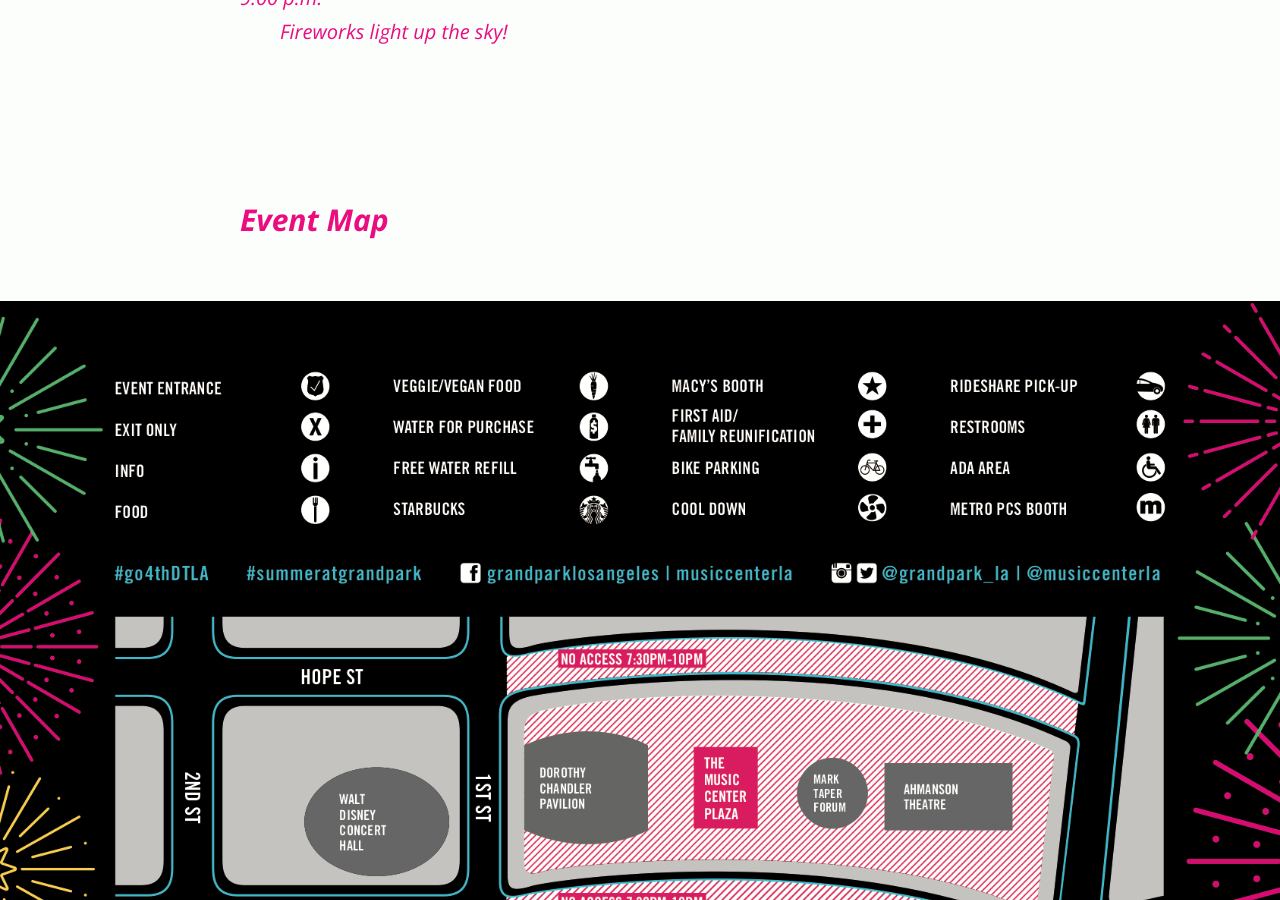
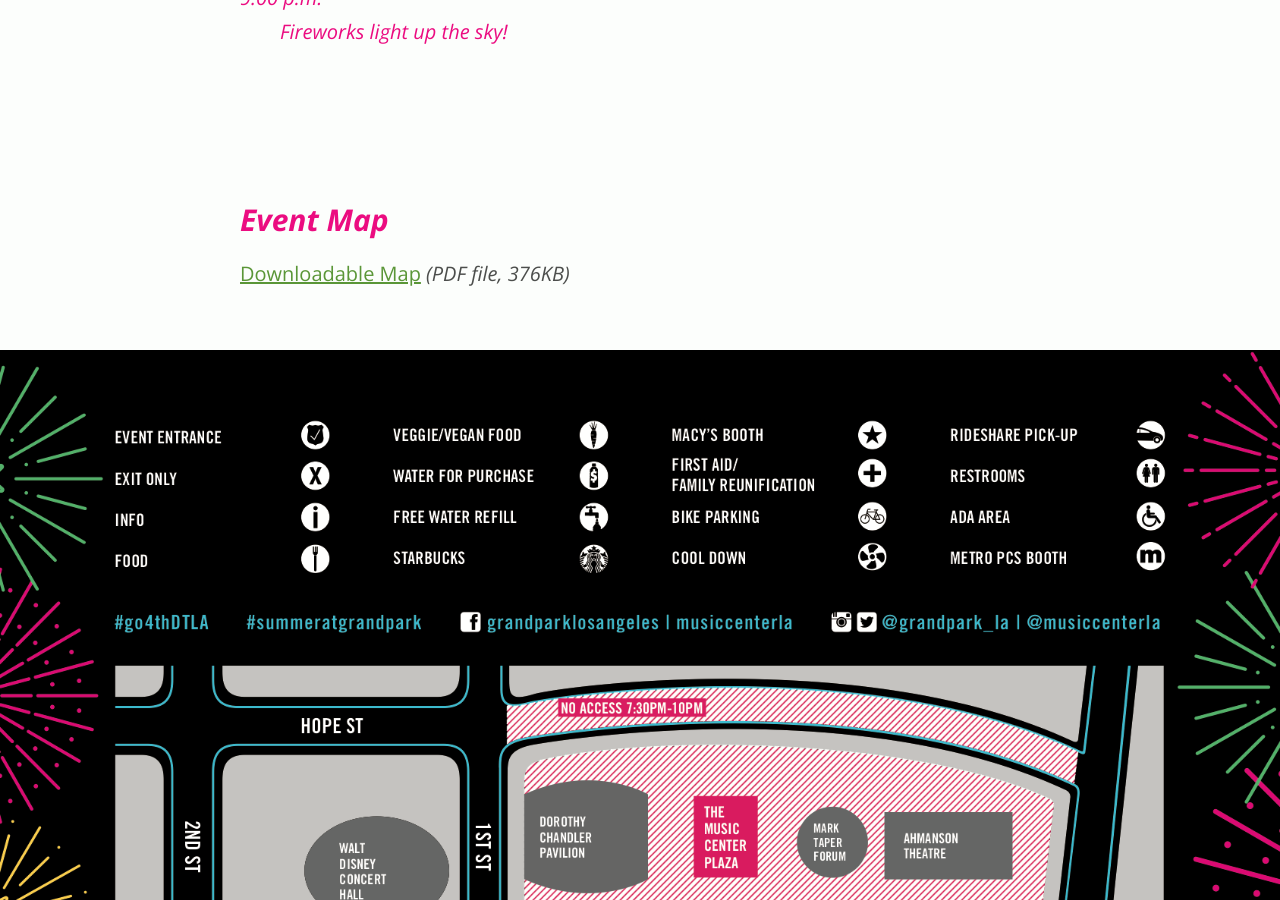
Before and after one commit to grandparkla/july4, a Jekyll site: the page built from index.markdown, in a window 1280 px wide and 900 px high, scrolled down 16879 px. Built offline with Jekyll 4.4.1, drawn with Linux system fonts in a browser that asks for light colours.

Commit message:
Add PDF Map

```diff
--- a/index.markdown
+++ b/index.markdown
@@ -292,9 +292,7 @@
 
 ## Event Map
 
-<!--
-[Downloadable Map](/july4-map.pdf) _(PDF file, 4.3MB)_
--->
+[Downloadable Map](/july4-map.pdf) _(PDF file, 376KB)_
 
 <figure class="feature map">
 <div data-aspect-ratio="1687/2587" style="background-color: black; color: white;">
```
